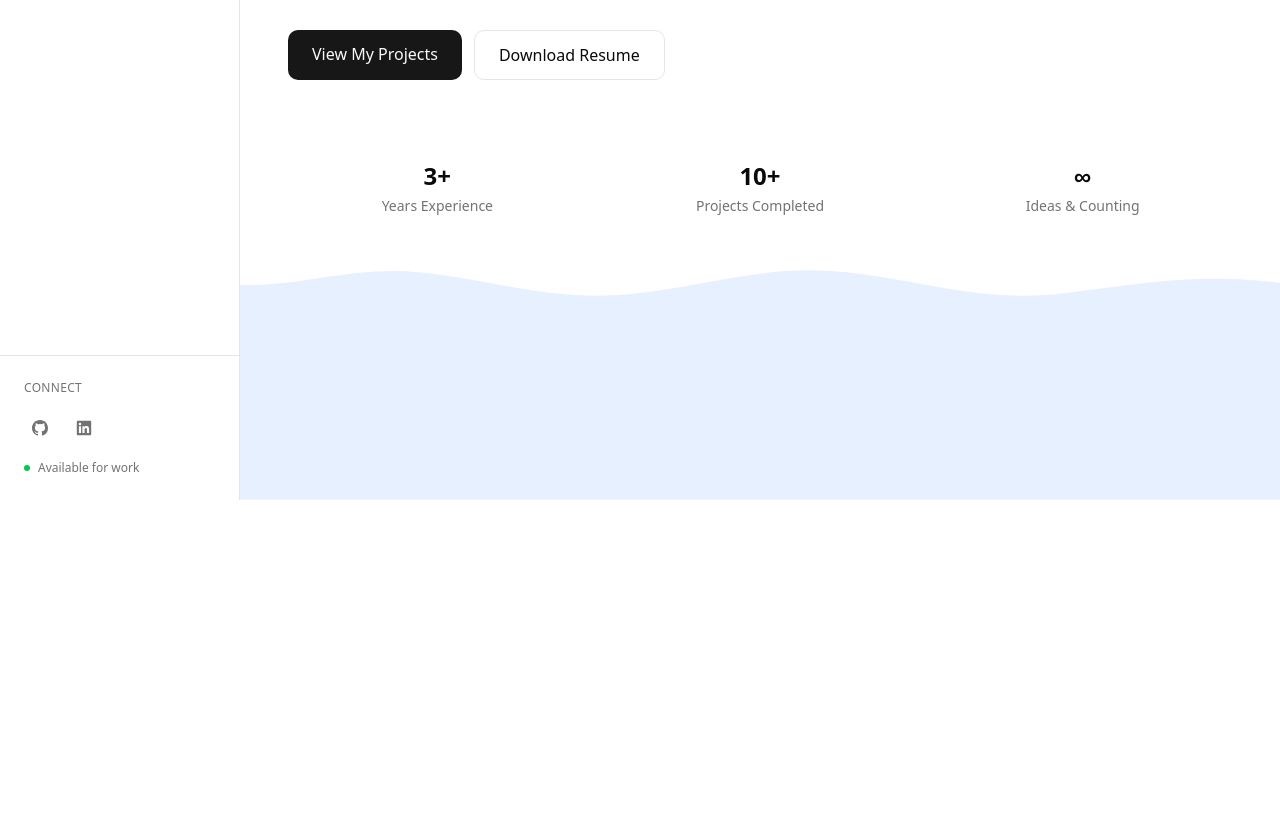
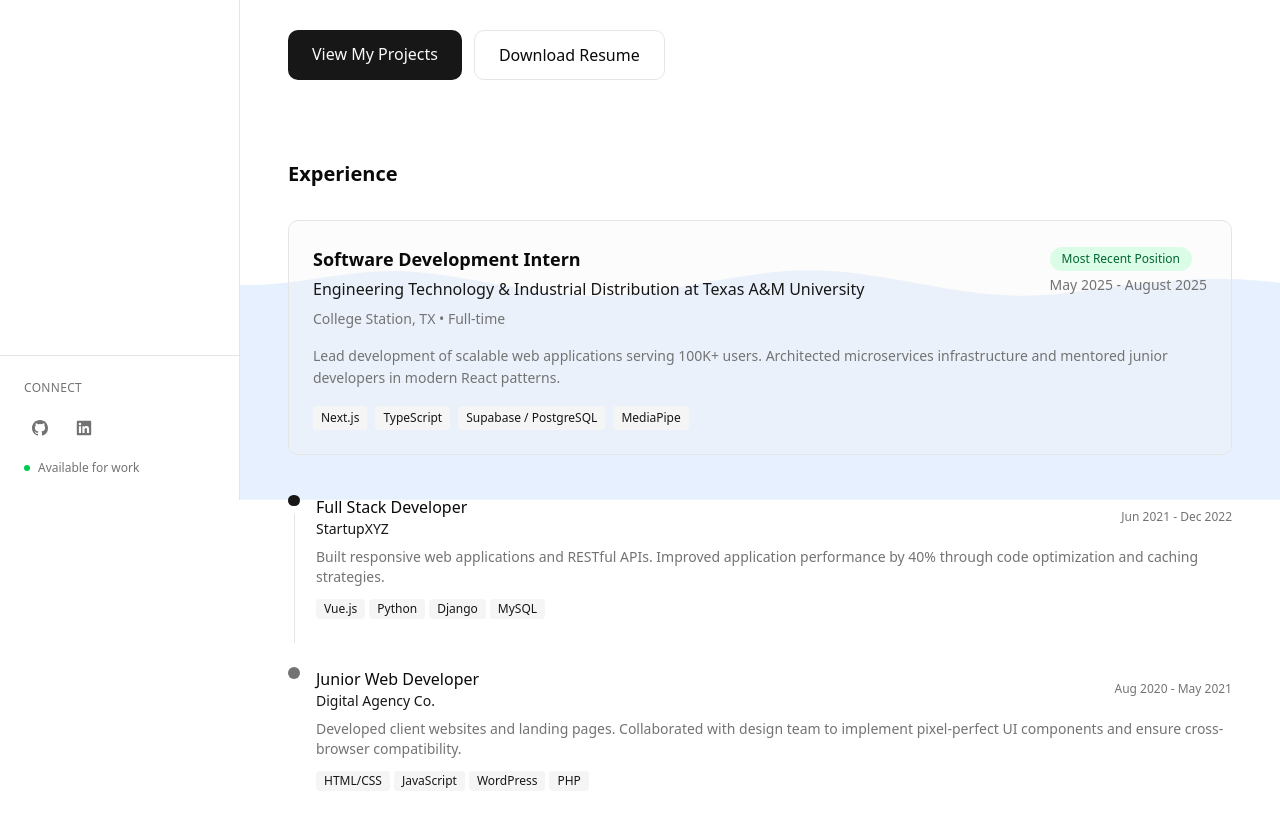
Before and after one commit to adavidryu/portfolio, a Next.js app: page / in a window 1280 px wide. Shown: the part 300-1126 px from the top of the page. Before the commit the page ends 800 px from the top, so only its background shows below. Built offline with nearby package versions, Linux system fonts and the light colour scheme.

Commit message:
feat: add details to experience

```diff
--- a/app/page.tsx
+++ b/app/page.tsx
@@ -40,21 +40,105 @@ export default function Home() {
             </button>
           </div>
 
-          {/* Stats */}
-          <div className="grid grid-cols-1 md:grid-cols-3 gap-6 pt-8">
-            <div className="text-center">
-              <div className="text-2xl font-bold text-foreground mb-1">3+</div>
-              <div className="text-sm text-muted-foreground">Years Experience</div>
+          {/* Work Experience */}
+          <div className="pt-8">
+            <h3 className="text-xl font-semibold mb-8 text-foreground">Experience</h3>
+
+            {/* Current/Most Recent Position - Spotlight */}
+            <div className="mb-10 p-6 border border-border rounded-lg bg-muted/30">
+              <div className="flex flex-col lg:flex-row lg:items-start lg:justify-between mb-4">
+                <div>
+                  <h4 className="text-lg font-semibold text-foreground mb-1">
+                    Software Development Intern
+                  </h4>
+                  <p className="text-primary font-medium mb-2">Engineering Technology & Industrial Distribution at Texas A&M University</p>
+                  <p className="text-sm text-muted-foreground">
+                    College Station, TX • Full-time
+                  </p>
+                </div>
+                <div className="mt-2 lg:mt-0">
+                  <span className="inline-flex items-center px-3 py-1 rounded-full text-xs font-medium bg-green-100 text-green-800 dark:bg-green-900/20 dark:text-green-400">
+                    Most Recent Position
+                  </span>
+                  <p className="text-sm text-muted-foreground mt-1 lg:text-right">
+                    May 2025 - August 2025
+                  </p>
+                </div>
+              </div>
+
+              <div className="space-y-2 mb-4">
+                <p className="text-sm text-muted-foreground leading-relaxed">
+                  Lead development of scalable web applications serving 100K+ users. Architected microservices
+                  infrastructure and mentored junior developers in modern React patterns.
+                </p>
+              </div>
+
+              <div className="flex flex-wrap gap-2">
+                <span className="px-2 py-1 bg-secondary text-secondary-foreground text-xs rounded">Next.js</span>
+                <span className="px-2 py-1 bg-secondary text-secondary-foreground text-xs rounded">TypeScript</span>
+                <span className="px-2 py-1 bg-secondary text-secondary-foreground text-xs rounded">Supabase / PostgreSQL</span>
+                <span className="px-2 py-1 bg-secondary text-secondary-foreground text-xs rounded">MediaPipe</span>
+              </div>
             </div>
 
-            <div className="text-center">
-              <div className="text-2xl font-bold text-foreground mb-1">10+</div>
-              <div className="text-sm text-muted-foreground">Projects Completed</div>
-            </div>
+            {/* Previous Positions Timeline */}
+            <div className="space-y-6">
+              {/* Position 2 */}
+              <div className="flex gap-4">
+                <div className="flex flex-col items-center">
+                  <div className="w-3 h-3 bg-primary rounded-full"></div>
+                  <div className="w-px h-full bg-border mt-2"></div>
+                </div>
+                <div className="flex-1 pb-6">
+                  <div className="flex flex-col sm:flex-row sm:items-center sm:justify-between mb-2">
+                    <div>
+                      <h4 className="font-medium text-foreground">Full Stack Developer</h4>
+                      <p className="text-sm text-primary">StartupXYZ</p>
+                    </div>
+                    <p className="text-xs text-muted-foreground mt-1 sm:mt-0">
+                      Jun 2021 - Dec 2022
+                    </p>
+                  </div>
+                  <p className="text-sm text-muted-foreground mb-3">
+                    Built responsive web applications and RESTful APIs. Improved application
+                    performance by 40% through code optimization and caching strategies.
+                  </p>
+                  <div className="flex flex-wrap gap-1">
+                    <span className="px-2 py-0.5 bg-secondary text-secondary-foreground text-xs rounded">Vue.js</span>
+                    <span className="px-2 py-0.5 bg-secondary text-secondary-foreground text-xs rounded">Python</span>
+                    <span className="px-2 py-0.5 bg-secondary text-secondary-foreground text-xs rounded">Django</span>
+                    <span className="px-2 py-0.5 bg-secondary text-secondary-foreground text-xs rounded">MySQL</span>
+                  </div>
+                </div>
+              </div>
 
-            <div className="text-center">
-              <div className="text-2xl font-bold text-foreground mb-1">∞</div>
-              <div className="text-sm text-muted-foreground">Ideas & Counting</div>
+              {/* Position 3 */}
+              <div className="flex gap-4">
+                <div className="flex flex-col items-center">
+                  <div className="w-3 h-3 bg-muted-foreground rounded-full"></div>
+                </div>
+                <div className="flex-1">
+                  <div className="flex flex-col sm:flex-row sm:items-center sm:justify-between mb-2">
+                    <div>
+                      <h4 className="font-medium text-foreground">Junior Web Developer</h4>
+                      <p className="text-sm text-primary">Digital Agency Co.</p>
+                    </div>
+                    <p className="text-xs text-muted-foreground mt-1 sm:mt-0">
+                      Aug 2020 - May 2021
+                    </p>
+                  </div>
+                  <p className="text-sm text-muted-foreground mb-3">
+                    Developed client websites and landing pages. Collaborated with design team
+                    to implement pixel-perfect UI components and ensure cross-browser compatibility.
+                  </p>
+                  <div className="flex flex-wrap gap-1">
+                    <span className="px-2 py-0.5 bg-secondary text-secondary-foreground text-xs rounded">HTML/CSS</span>
+                    <span className="px-2 py-0.5 bg-secondary text-secondary-foreground text-xs rounded">JavaScript</span>
+                    <span className="px-2 py-0.5 bg-secondary text-secondary-foreground text-xs rounded">WordPress</span>
+                    <span className="px-2 py-0.5 bg-secondary text-secondary-foreground text-xs rounded">PHP</span>
+                  </div>
+                </div>
+              </div>
             </div>
           </div>
         </div>
--- a/components/ContentArea.tsx
+++ b/components/ContentArea.tsx
@@ -6,7 +6,7 @@ interface ContentAreaProps {
 export default function ContentArea({ children, className = "" }: ContentAreaProps) {
   return (
     <div className={`pt-20 lg:pt-0 lg:ml-60 flex-1 min-h-screen relative z-10 ${className}`}>
-      <div className="p-6 lg:p-12">
+      <div className="p-6 lg:p-12 relative">
         <div className="max-w-5xl mx-auto">
           {children}
         </div>
```
